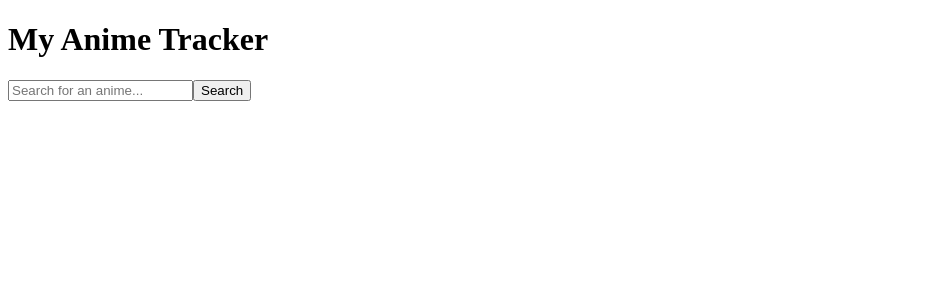
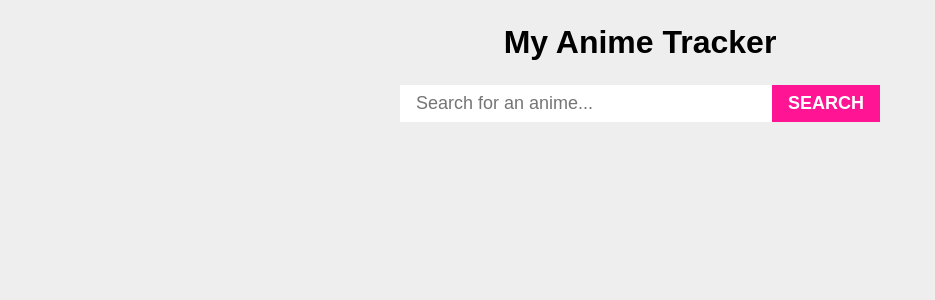
Before and after one commit to drummer-Yurii/anime-tracker, a Vue app: page / in a window 1280 px wide. Shown: the top 300 px of the page, without its empty margins (0-935 px from the left). Built offline with nearby package versions, Linux system fonts and the light colour scheme.

Commit message:
add styling for project

```diff
--- a/src/App.vue
+++ b/src/App.vue
@@ -7,7 +7,7 @@ const search_results = ref([]);
 
 const my_anime_asc = computed(() => {
   return my_anime.value.sort((a, b) => {
-    return a.title.localeCompare(b, title);
+    return a.title.localeCompare(b.title);
   });
 });
 
@@ -65,7 +65,7 @@ onMounted(() => {
         v-model="query"
         @input="handleInput"
       />
-      <button type="submit">Search</button>
+      <button type="submit" class="button">Search</button>
     </form>
     <div class="results" v-if="search_results.length > 0">
       <div class="result" v-for="anime in search_results" :key="anime">
@@ -74,7 +74,7 @@ onMounted(() => {
           <h3>{{ anime.title }}</h3>
           <p :title="anime.synopsis" v-if="anime.synopsis">{{ anime.synopsis.slice(0, 120) }}...</p>
           <span class="flex-1"></span>
-          <button @click="addAnime(anime)">Add to my anime</button>
+          <button @click="addAnime(anime)" class="button">Add to my anime</button>
         </div>
       </div>
     </div>
@@ -88,12 +88,14 @@ onMounted(() => {
         <button
           v-if="anime.total_episodes !== anime.watched_episodes"
           @click="increaseWatch(anime)"
+          class="button"
         >
           +
         </button>
         <button
           v-if="anime.watched_episodes > 0"
           @click="decreaseWatch(anime)"
+          class="button"
         >
           -
         </button>
@@ -102,4 +104,159 @@ onMounted(() => {
   </main>
 </template>
 
-<style></style>
+<style>
+* {
+  margin: 0;
+  padding: 0;
+  box-sizing: border-box;
+  font-family: 'Fira Sans', sans-serif;
+}
+
+body {
+  background-color: #EEE;
+}
+
+main {
+  margin: 0 auto;
+  max-width: 768px;
+  padding: 1.5rem;
+}
+
+h1 {
+  text-align: center;
+  margin-bottom: 1.5rem;
+}
+
+form {
+  display: flex;
+  max-width: 480px;
+  margin: 0 auto 1.5rem;
+}
+
+form input {
+  appearance: none;
+  outline: none;
+  border: none;
+  background: white;
+
+  display: block;
+  color: #888;
+  font-size: 1.125rem;
+  padding: 0.5rem 1rem;
+  width: 100%;
+}
+
+.button {
+  appearance: none;
+  outline: none;
+  border: none;
+  cursor: pointer;
+  background: none;
+
+  display: block;
+  padding: 0.5rem 1rem;
+  background-image: linear-gradient(to right, deeppink 50%, darkviolet 50%);
+  background-size: 200%;
+  color: #FFF;
+  font-size: 1.125rem;
+  font-weight: 700;
+  text-transform: uppercase;
+  transition: 0.4s;
+}
+
+.button:hover {
+  background-position: right;
+}
+
+.results {
+  background-color: #FFF;
+  border-radius: 0.5rem;
+  box-shadow: 0 2px 4px rgba(0, 0, 0, 0.1);
+  max-height: 480px;
+  overflow-y: scroll;
+  margin-bottom: 1.5rem;
+}
+
+.result {
+  display: flex;
+  margin: 1rem;
+  padding: 1rem;
+  border: 1px solid #ccc;
+  border-radius: 0.5rem;
+  transition: 0.4s;
+}
+
+.result img {
+  width: 100px;
+  border-radius: 1rem;
+  margin-right: 1rem;
+}
+
+.details {
+  flex: 1 1 0%;
+  display: flex;
+  align-items: flex-start;
+  flex-direction: column;
+}
+
+.flex-1 {
+  flex: 1 1 0%;
+}
+
+.details h3 {
+  font-size: 1.25rem;
+  margin-bottom: 0.5rem;
+}
+
+.details p {
+  font-size: 0.875rem;
+  line-height: 1.4;
+  margin-bottom: 0.5rem;
+}
+
+.details .button {
+  margin-left: auto;
+}
+
+.myanime h2 {
+  color: #888;
+  font-weight: 400;
+  margin-bottom: 1.5rem;
+}
+
+.myanime .anime {
+  display: flex;
+  align-items: center;
+  margin-bottom: 1.5rem;
+  background-color: #fff;
+  padding: 1rem;
+  border-radius: 0.5rem;
+  box-shadow: 0px 2px 4px rgba(0, 0, 0, 0.1);
+}
+
+.anime img {
+  width: 72px;
+  height: 72px;
+  object-fit: cover;
+  border-radius: 1rem;
+  margin-right: 1rem;
+}
+
+.anime h3 {
+  color: #888;
+  font-size: 1.125rem;
+}
+
+.anime .episodes {
+  margin-right: 1rem;
+  color: #888;
+}
+
+.anime .button:first-of-type {
+  margin-right: 1rem;
+}
+
+.anime .button:last-of-type {
+  margin-right: 0;
+}
+</style>
```
